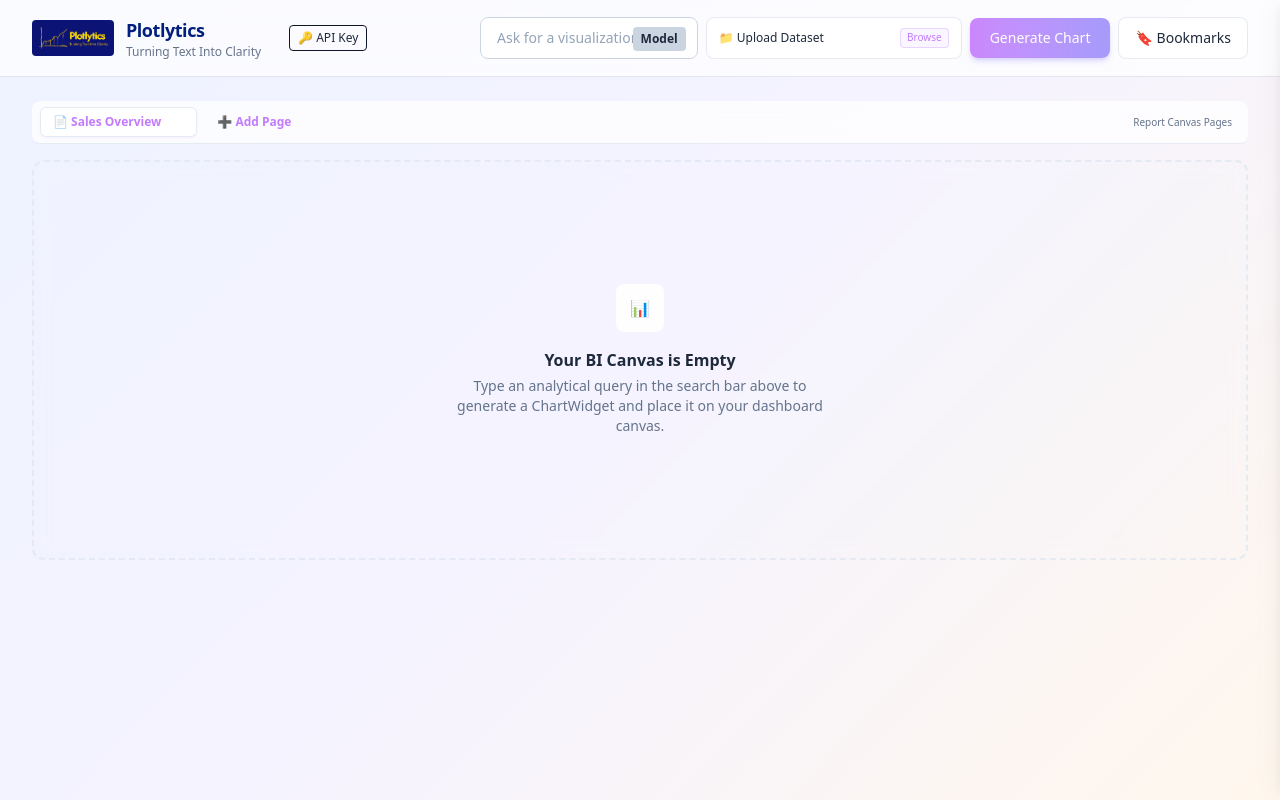
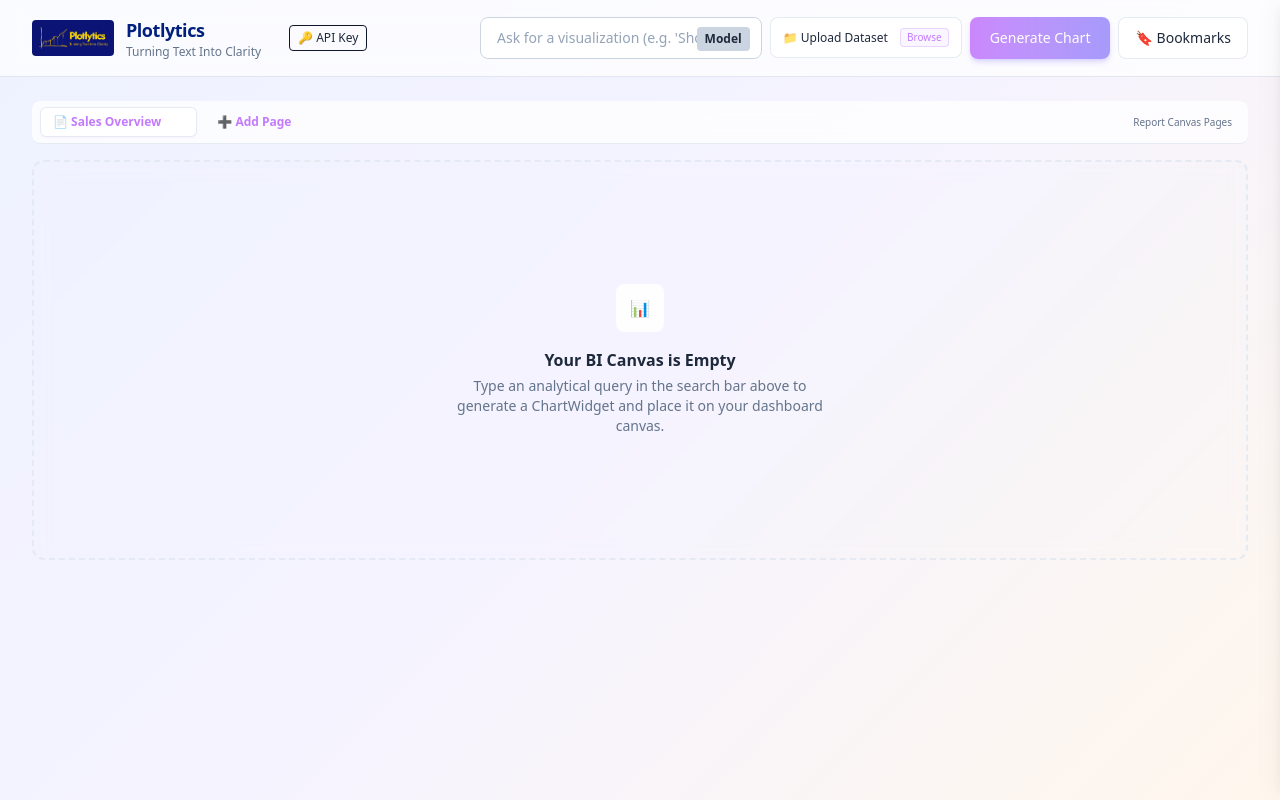
Before and after one commit to vaibhaw001/Text-To-BI-AgenticAI, a Next.js app in the folder frontend/: page / in a window 1280 px wide. Built offline with nearby package versions, Linux system fonts and the light colour scheme.

Commit message:
feat: enhance mobile compatibility and responsiveness for dashboard page and hover tooltips

```diff
--- a/frontend/app/components/PlotlyRender.tsx
+++ b/frontend/app/components/PlotlyRender.tsx
@@ -120,8 +120,8 @@ export default function PlotlyRender({ data, layout, frames, config, onChartClic
         <div
           className="fixed z-50 bg-zinc-950/95 border border-zinc-800 rounded-lg shadow-xl py-2 px-3 animate-fadeIn pointer-events-none backdrop-blur-md"
           style={{
-            top: hoverState.y + 15,
-            left: hoverState.x + 15,
+            top: Math.min(hoverState.y + 15, typeof window !== 'undefined' ? window.innerHeight - 200 : 500),
+            left: Math.min(hoverState.x + 15, typeof window !== 'undefined' ? window.innerWidth - 250 : 100),
             // ensure it doesn't go off-screen
             transform: 'translate(0, 0)'
           }}
--- a/frontend/app/page.tsx
+++ b/frontend/app/page.tsx
@@ -133,6 +133,7 @@ export default function Dashboard() {
 
   // Responsive container width hooks from react-grid-layout v2+
   const { width, containerRef, mounted } = useContainerWidth();
+  const isDesktop = width > 768;
 
   // Custom relationship builder states (Power BI style)
   const [useMultipleTables, setUseMultipleTables] = useState(false);
@@ -1078,7 +1079,8 @@ export default function Dashboard() {
           </div>
 
           {/* Prompt Form */}
-          <form onSubmit={handleAddWidget} className="flex-1 w-full max-w-3xl flex flex-col sm:flex-row items-center gap-2">
+          <form onSubmit={handleAddWidget} className="flex-1 w-full max-w-3xl flex flex-col gap-2">
+            <div className="flex flex-col sm:flex-row items-center gap-2 w-full">
               <div className="relative flex-1 w-full">
                 <input
                   type="text"
@@ -1098,8 +1100,9 @@ export default function Dashboard() {
                 </button>
               </div>
 
+              <div className="grid grid-cols-2 gap-2 w-full sm:flex sm:w-auto">
                 {!useMultipleTables && (
-              <div className="relative w-full sm:w-64">
+                  <div className="relative col-span-2 sm:col-span-1 sm:w-48">
                     <input
                       type="file"
                       id="single-file-upload"
@@ -1115,7 +1118,7 @@ export default function Dashboard() {
                       htmlFor="single-file-upload"
                       className={`w-full flex items-center justify-between px-3 py-2.5 rounded-lg border border-zinc-800 bg-zinc-900/60 text-xs text-zinc-300 backdrop-blur-sm cursor-pointer hover:bg-zinc-850 hover:border-zinc-700 transition-all ${uploading ? 'opacity-70 cursor-not-allowed' : ''}`}
                     >
-                  <span className="truncate max-w-[170px]">
+                      <span className="truncate max-w-[120px] sm:max-w-[170px]">
                         {uploading ? (
                           <span className="flex items-center gap-1">
                             <span className="h-3 w-3 animate-spin rounded-full border border-zinc-500 border-t-white"></span>
@@ -1154,7 +1157,7 @@ export default function Dashboard() {
                 <button
                   type="submit"
                   disabled={isLoading || !prompt.trim()}
-              className="w-full sm:w-auto px-5 py-2.5 rounded-lg bg-gradient-to-r from-purple-600 to-indigo-600 hover:from-purple-500 hover:to-indigo-500 text-white font-medium text-sm transition-all disabled:opacity-50 disabled:cursor-not-allowed shadow-md shadow-indigo-600/35 hover:shadow-indigo-500/50 active:scale-95 flex items-center justify-center gap-2"
+                  className={`px-5 py-2.5 rounded-lg bg-gradient-to-r from-purple-600 to-indigo-600 hover:from-purple-500 hover:to-indigo-500 text-white font-medium text-sm transition-all disabled:opacity-50 disabled:cursor-not-allowed shadow-md shadow-indigo-600/35 hover:shadow-indigo-500/50 active:scale-95 flex items-center justify-center gap-2 ${useMultipleTables ? 'col-span-2' : 'col-span-2 sm:col-span-1'} sm:w-auto`}
                 >
                   {isLoading ? (
                     <>
@@ -1170,7 +1173,7 @@ export default function Dashboard() {
                   <button
                     type="button"
                     onClick={() => window.print()}
-                className="w-full sm:w-auto px-4 py-2.5 rounded-lg border border-zinc-800 bg-zinc-900/60 hover:bg-zinc-800 text-zinc-300 font-medium text-sm transition-all active:scale-95 flex items-center justify-center gap-2 no-print"
+                    className="px-4 py-2.5 rounded-lg border border-zinc-800 bg-zinc-900/60 hover:bg-zinc-800 text-zinc-300 font-medium text-sm transition-all active:scale-95 flex items-center justify-center gap-2 no-print col-span-1 sm:w-auto"
                     title="Save Entire Dashboard as PDF"
                   >
                     🖨️ Export PDF
@@ -1180,7 +1183,7 @@ export default function Dashboard() {
                 <button
                   type="button"
                   onClick={() => setShowBookmarksPanel(!showBookmarksPanel)}
-              className={`w-full sm:w-auto px-4 py-2.5 rounded-lg border text-sm font-medium transition-all active:scale-95 flex items-center justify-center gap-2 no-print ${
+                  className={`px-4 py-2.5 rounded-lg border text-sm font-medium transition-all active:scale-95 flex items-center justify-center gap-2 no-print ${widgets.length > 0 ? 'col-span-1' : 'col-span-2'} sm:w-auto ${
                     showBookmarksPanel
                       ? 'border-purple-500/50 bg-purple-950/20 text-purple-300 shadow-md shadow-purple-950/40'
                       : 'border-zinc-800 bg-zinc-900/60 hover:bg-zinc-800 text-zinc-300'
@@ -1194,6 +1197,8 @@ export default function Dashboard() {
                     </span>
                   )}
                 </button>
+              </div>
+            </div>
           </form>
         </div>
       </header>
@@ -1855,6 +1860,8 @@ export default function Dashboard() {
               onLayoutChange={handleLayoutChange}
               draggableHandle=".widget-drag-handle"
               margin={[16, 16]}
+              isDraggable={isDesktop}
+              isResizable={isDesktop}
             >
               {widgets
                 .filter((w) => (w.pageId || 'page_default') === activePageId)
@@ -2040,8 +2047,11 @@ export default function Dashboard() {
       {/* Floating Context Menu Popover */}
       {clickPopup && clickPopup.visible && (
         <div
-          className="fixed z-50 min-w-[200px] bg-zinc-950/95 border border-zinc-800 rounded-lg shadow-xl py-1 animate-fadeIn no-print backdrop-blur-md"
-          style={{ top: clickPopup.y + 5, left: clickPopup.x + 5 }}
+          className="fixed z-50 min-w-[220px] max-w-[280px] bg-zinc-950/95 border border-zinc-800 rounded-lg shadow-xl py-1 animate-fadeIn no-print backdrop-blur-md"
+          style={{
+            top: Math.min(clickPopup.y + 5, typeof window !== 'undefined' ? window.innerHeight - 180 : 500),
+            left: Math.min(clickPopup.x + 5, typeof window !== 'undefined' ? window.innerWidth - 240 : 100)
+          }}
         >
           {/* Close Backdrop */}
           <div className="fixed inset-0 z-[-1]" onClick={() => setClickPopup(null)} />
@@ -2089,7 +2099,7 @@ export default function Dashboard() {
 
       {/* Slide-over Analytics Drawer */}
       <div
-        className={`fixed inset-y-0 right-0 z-50 w-full max-w-lg bg-zinc-950 border-l border-zinc-800 shadow-2xl transition-transform duration-300 transform no-print flex flex-col justify-between ${
+        className={`fixed inset-y-0 right-0 z-50 w-full max-w-full sm:max-w-lg bg-zinc-950 border-l border-zinc-800 shadow-2xl transition-transform duration-300 transform no-print flex flex-col justify-between ${
           aiAnalysisState.isOpen ? 'translate-x-0' : 'translate-x-full'
         }`}
       >
```
Lines whose indentation alone changed are shown as unchanged.
